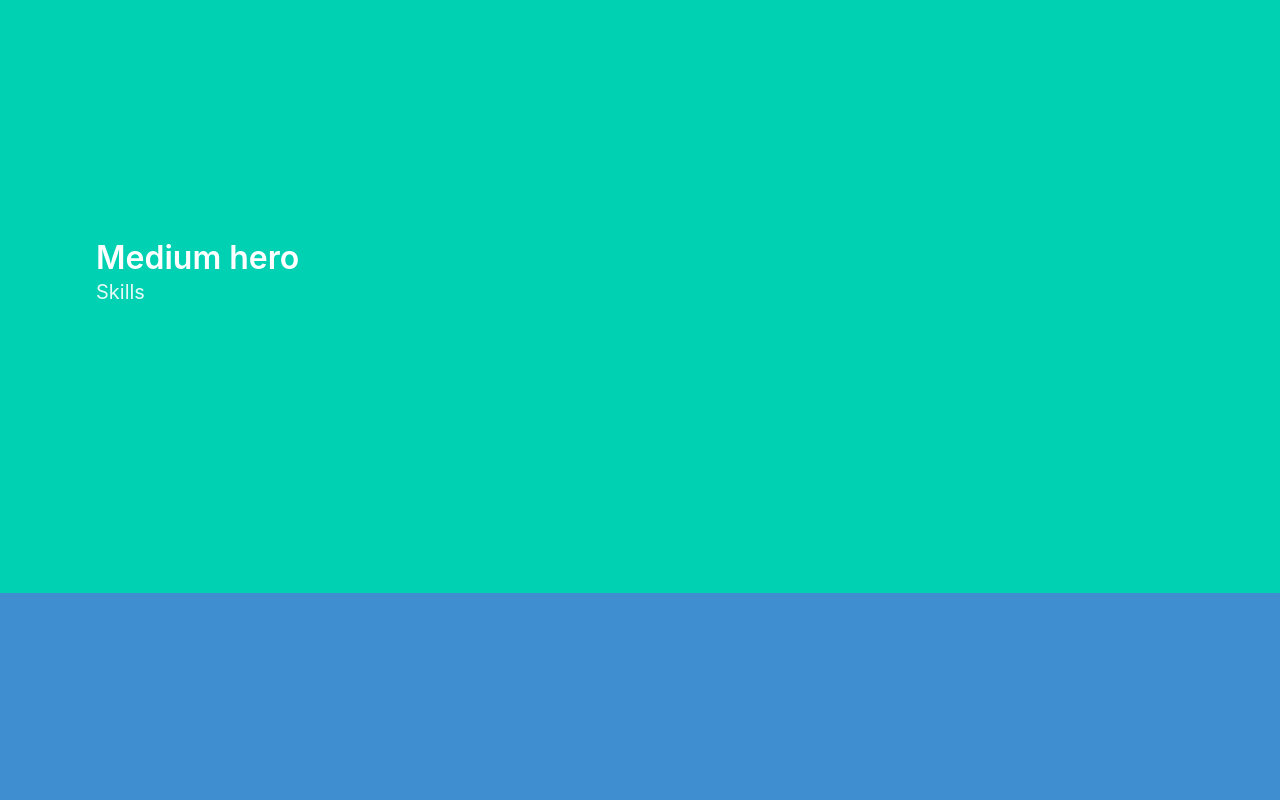
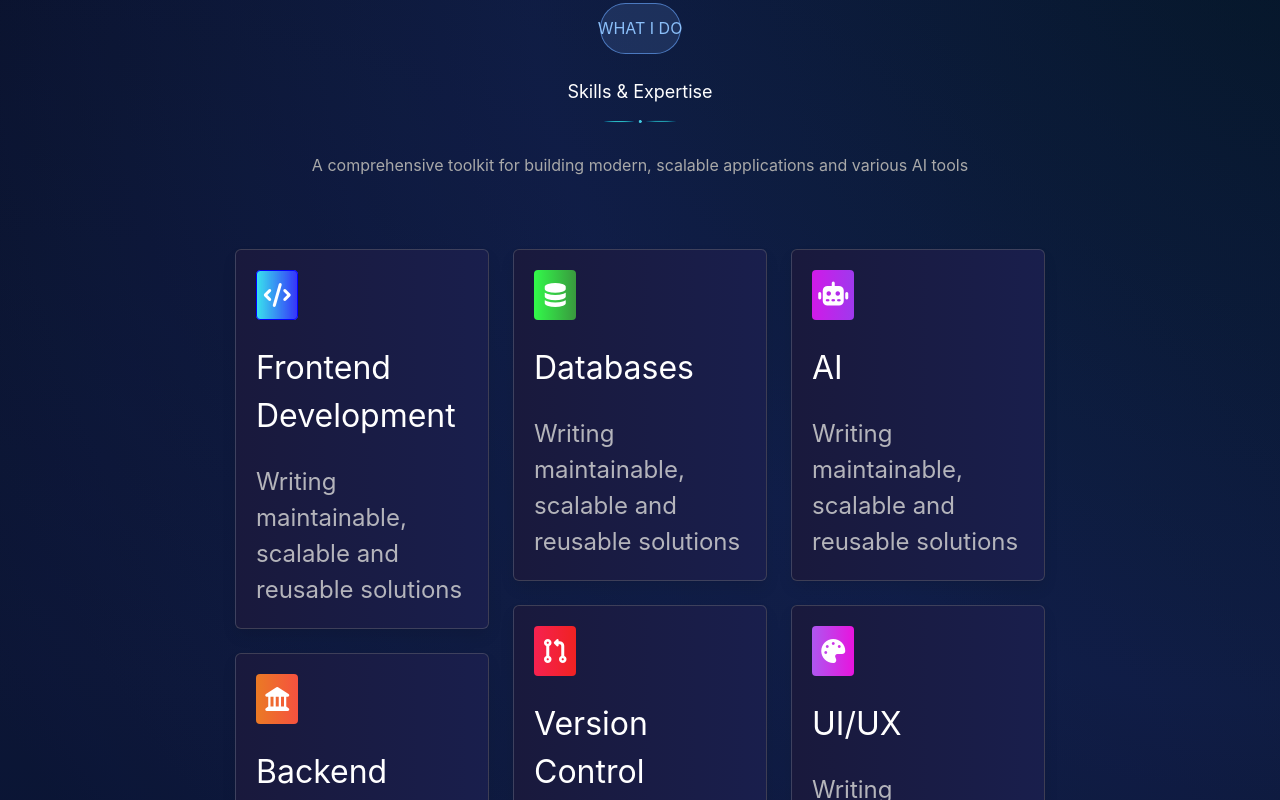
Before and after one commit to V3lu/Personal-Brand, an Angular app: page / in a window 1280 px wide. Shown: the part 2240-3040 px from the top of the page. Built offline with nearby package versions, Linux system fonts and the light colour scheme.

Commit message:
24410302025

```diff
--- a/src/app/skills/skills.component.css
+++ b/src/app/skills/skills.component.css
@@ -0,0 +1,175 @@
+.hero.is-large {
+  background: radial-gradient(circle at bottom left,
+      rgba(0, 76, 255, 0.122) 0%,      /* turquoise glow bottom-left */
+      rgba(10, 20, 50, 0.597) 35%,       /* smooth fade */
+      rgba(0, 1, 4, 0.434) 100%),        /* dark navy base */
+    radial-gradient(circle at top right,
+      rgba(0, 200, 255, 0.067) 0%,      /* cyan glow top-right */
+      rgba(10, 20, 50, 0.718) 40%,
+      transparent 80%);
+  background-blend-mode: screen;
+  background-color: #060a1a; /* fallback */
+  min-height: 100vh;
+  color: #d8e1ff;
+}
+
+#whoami{
+    pointer-events: none;
+    color: oklch(0.79 0.1 251.78);
+    border: 1px solid rgba(90, 143, 221, 0.77);
+    background-color: rgba(127, 172, 255, 0.144);
+    width: 10%;
+    height: 5%;
+}
+
+.dots{
+    width: 9%;
+    height: auto;
+}
+
+.hero-body{
+    padding-top: 4% !important;
+}
+
+.boxevery1{
+  border: 1px solid rgba(128, 128, 128, 0.362);
+  background-image: linear-gradient(to left, rgba(0, 6, 57, 0.903), rgba(0, 0, 39, 0.903));
+  transition: 0.3s ease;
+}
+
+.boxevery1:hover{
+  transform: scaleX(1.07) scaleY(1.07);
+  background-image: linear-gradient(to left, rgba(45, 63, 229, 0.903), rgba(75, 91, 237, 0.903));
+  transition: 0.3s ease;
+}
+
+.boxevery2{
+  border: 1px solid rgba(128, 128, 128, 0.362);
+  background-image: linear-gradient(to left, rgba(0, 6, 57, 0.903), rgba(0, 0, 39, 0.903));
+  transition: 0.3s ease;
+}
+
+.boxevery2:hover{
+  transform: scaleX(1.07) scaleY(1.07);
+  transition: 0.3s ease;
+}
+
+.boxevery3{
+  border: 1px solid rgba(128, 128, 128, 0.362);
+  background-image: linear-gradient(to left, rgba(0, 6, 57, 0.903), rgba(0, 0, 39, 0.903));
+  transition: 0.3s ease;
+}
+
+.boxevery3:hover{
+  transform: scaleX(1.07) scaleY(1.07);
+  transition: 0.3s ease;
+}
+
+.boxevery4{
+  border: 1px solid rgba(128, 128, 128, 0.362);
+  background-image: linear-gradient(to left, rgba(0, 6, 57, 0.903), rgba(0, 0, 39, 0.903));
+  transition: 0.3s ease;
+}
+
+.boxevery4:hover{
+  transform: scaleX(1.07) scaleY(1.07);
+  transition: 0.3s ease;
+}
+
+.boxevery5{
+  border: 1px solid rgba(128, 128, 128, 0.362);
+  background-image: linear-gradient(to left, rgba(0, 6, 57, 0.903), rgba(0, 0, 39, 0.903));
+  transition: 0.3s ease;
+}
+
+.boxevery5:hover{
+  transform: scaleX(1.07) scaleY(1.07);
+  transition: 0.3s ease;
+}
+
+.boxevery6{
+  border: 1px solid rgba(128, 128, 128, 0.362);
+  background-image: linear-gradient(to left, rgba(0, 6, 57, 0.903), rgba(0, 0, 39, 0.903));
+  transition: 0.3s ease;
+}
+
+.boxevery6:hover{
+  transform: scaleX(1.07) scaleY(1.07);
+  transition: 0.3s ease;
+}
+
+#buttoncode1{
+  background-image: linear-gradient(to right, rgba(57, 225, 237), rgba(50, 50, 249, 0.986));
+  border: 1px solid blue;
+  height: 50px;
+  width: 20%;
+  transition: 0.3s ease;
+}
+
+#buttoncode2{
+  background-image: linear-gradient(to right, rgba(234, 120, 33, 0.986), rgba(244, 50, 28, 0.849));
+  border: 0px solid blue;
+  height: 50px;
+  width: 20%;
+}
+
+#buttoncode3{
+  background-image: linear-gradient(to right, rgba(47, 250, 71, 0.986), rgba(21, 134, 27, 0.849));
+  border: 0px solid blue;
+  height: 50px;
+  width: 20%;
+}
+
+#buttoncode4{
+  background-image: linear-gradient(to right, rgba(246, 30, 77, 0.986), rgb(240, 34, 34));
+  border: 0px solid blue;
+  height: 50px;
+  width: 20%;
+}
+
+#buttoncode5{
+  background-image: linear-gradient(to right, rgba(208, 26, 232), rgba(159, 57, 237));
+  border: 0px solid blue;
+  height: 50px;
+  width: 20%;
+}
+
+#buttoncode6{
+  background-image: linear-gradient(to right, rgba(159, 57, 237, 0.848), rgb(232, 20, 222));
+  border: 0px solid blue;
+  height: 50px;
+  width: 20%;
+}
+
+.icon1{
+  font-size: x-large;
+}
+
+.icon2{
+  font-size: x-large;
+}
+
+.icon3{
+  font-size: x-large;
+}
+
+.icon4{
+  font-size: x-large;
+}
+
+.icon5{
+  font-size: x-large;
+}
+
+.icon6{
+  font-size: x-large;
+}
+
+#boxes{
+  margin-top: 3%;
+  margin-left: 2%;
+}
+
+#text{
+  margin-right: 2%;
+}
--- a/src/app/skills/skills.component.html
+++ b/src/app/skills/skills.component.html
@@ -1,6 +1,51 @@
 <section class="hero is-large is-primary">
   <div class="hero-body">
-    <p class="title">Medium hero</p>
-    <p class="subtitle">Skills</p>
+     <div class="columns has-text-centered">
+      <div class="column">
+
+      </div>
+      <div class="column is-three-quarters">
+        <button class="button is-rounded" id="whoami">WHAT I DO</button><br><br>
+        <span style="color: white; font-size: large;">Skills & Expertise</span><br>
+        <img src="assets/images/rect3.png" class="dots"><br><br>
+        <span style="color: darkgray;">A comprehensive toolkit for building modern, scalable applications and various AI tools</span>
+        <br><br><br><br>
+        <div class="columns">
+          <div class="column">
+            <div class="box boxevery1 has-text-left">
+              <button class="button" id="buttoncode1"><i class="fa-solid fa-code icon1" style="color: white;"></i></button><br><br>
+              <span style="color: white; font-size: xx-large;">Frontend Development</span><br><br><span style="color: rgba(211, 211, 211, 0.834); font-size: x-large;">Writing maintainable, scalable and reusable solutions</span>
+            </div>
+            <div class="box boxevery2 has-text-left">
+              <button class="button" id="buttoncode2"><i class="fa-solid fa-landmark icon2" style="color: white;"></i></button><br><br>
+              <span style="color: white; font-size: xx-large;">Backend Development</span><br><br><span style="color: rgba(211, 211, 211, 0.834); font-size: x-large;">Writing maintainable, scalable and reusable solutions</span>
+            </div>
+          </div>
+          <div class="column">
+            <div class="box boxevery3 has-text-left">
+              <button class="button" id="buttoncode3"><i class="fa-solid fa-database icon3" style="color: white;"></i></button><br><br>
+              <span style="color: white; font-size: xx-large;">Databases</span><br><br><span style="color: rgba(211, 211, 211, 0.834); font-size: x-large;">Writing maintainable, scalable and reusable solutions</span>
+            </div>
+            <div class="box boxevery4 has-text-left">
+              <button class="button" id="buttoncode4"><i class="fa-solid fa-code-pull-request icon4" style="color: white;"></i></button><br><br>
+              <span style="color: white; font-size: xx-large;">Version Control</span><br><br><span style="color: rgba(211, 211, 211, 0.834); font-size: x-large;">Writing maintainable, scalable and reusable solutions</span>
+            </div>
+          </div>
+          <div class="column">
+            <div class="box boxevery5 has-text-left">
+              <button class="button" id="buttoncode5"><i class="fa-solid fa-robot icon5" style="color: white;"></i></button><br><br>
+              <span style="color: white; font-size: xx-large;">AI</span><br><br><span style="color: rgba(211, 211, 211, 0.834); font-size: x-large;">Writing maintainable, scalable and reusable solutions</span>
+            </div>
+            <div class="box boxevery6 has-text-left">
+              <button class="button" id="buttoncode6"><i class="fa-solid fa-palette icon6" style="color: white;"></i></button><br><br>
+              <span style="color: white; font-size: xx-large;">UI/UX</span><br><br><span style="color: rgba(211, 211, 211, 0.834); font-size: x-large;">Writing maintainable, scalable and reusable solutions</span>
+            </div>
+          </div>
+        </div>
+      </div>
+      <div class="column">
+
+      </div>
+    </div>
   </div>
 </section>
```
